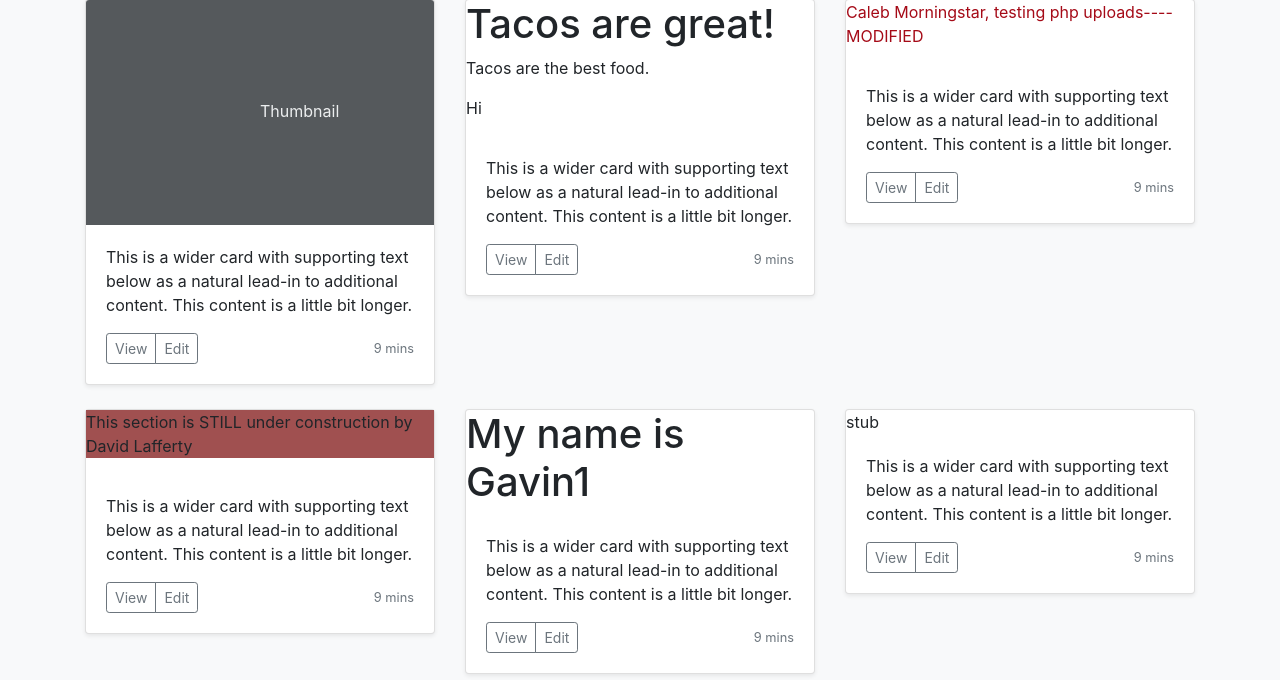
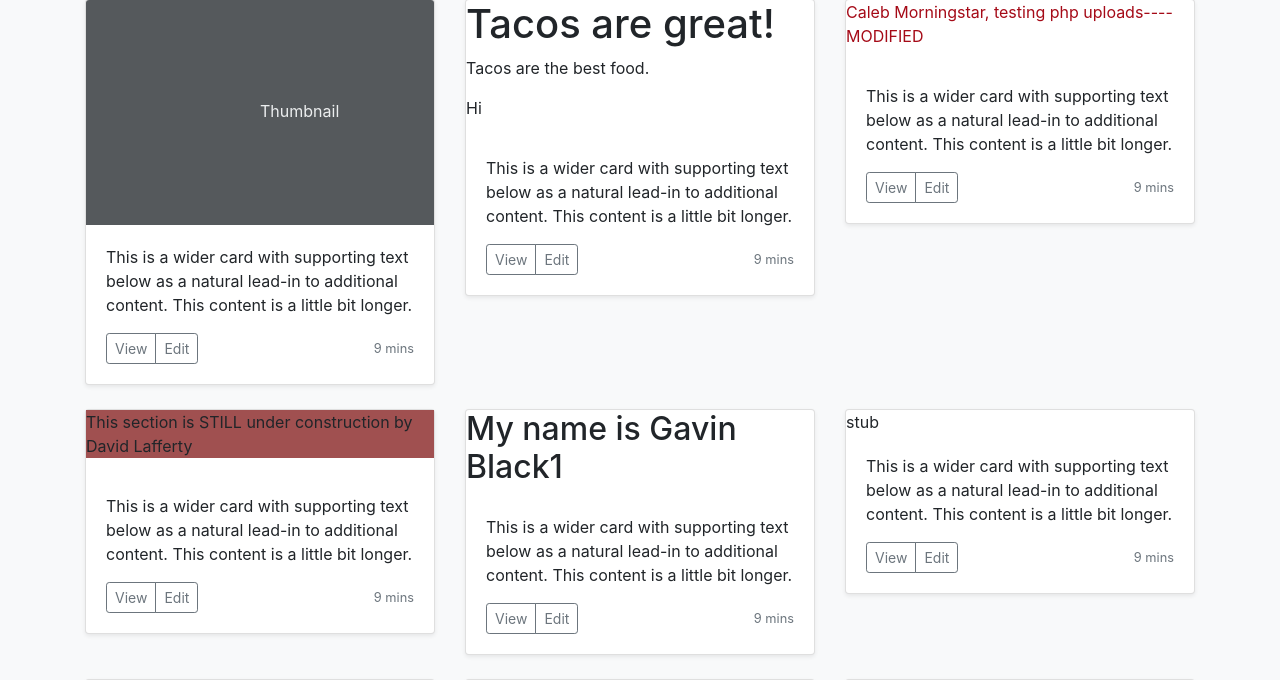
Before and after one commit to gsantella/git-practice, a PHP site: page / in a window 1280 px wide. Shown: the part 467-1147 px from the top of the page. Run offline with PHP 8.4, Linux system fonts and the light colour scheme.

Commit message:
Update gavin.php
Added full name

```diff
--- a/src/includes/gavin.php
+++ b/src/includes/gavin.php
@@ -1,4 +1,4 @@
 <?php
- $name = "Gavin";
+ $name = "Gavin Black";
  ?>
-<h1>My name is <?= print $name ?></h1>
+<h2>My name is <?= print $name ?></h2>
```
